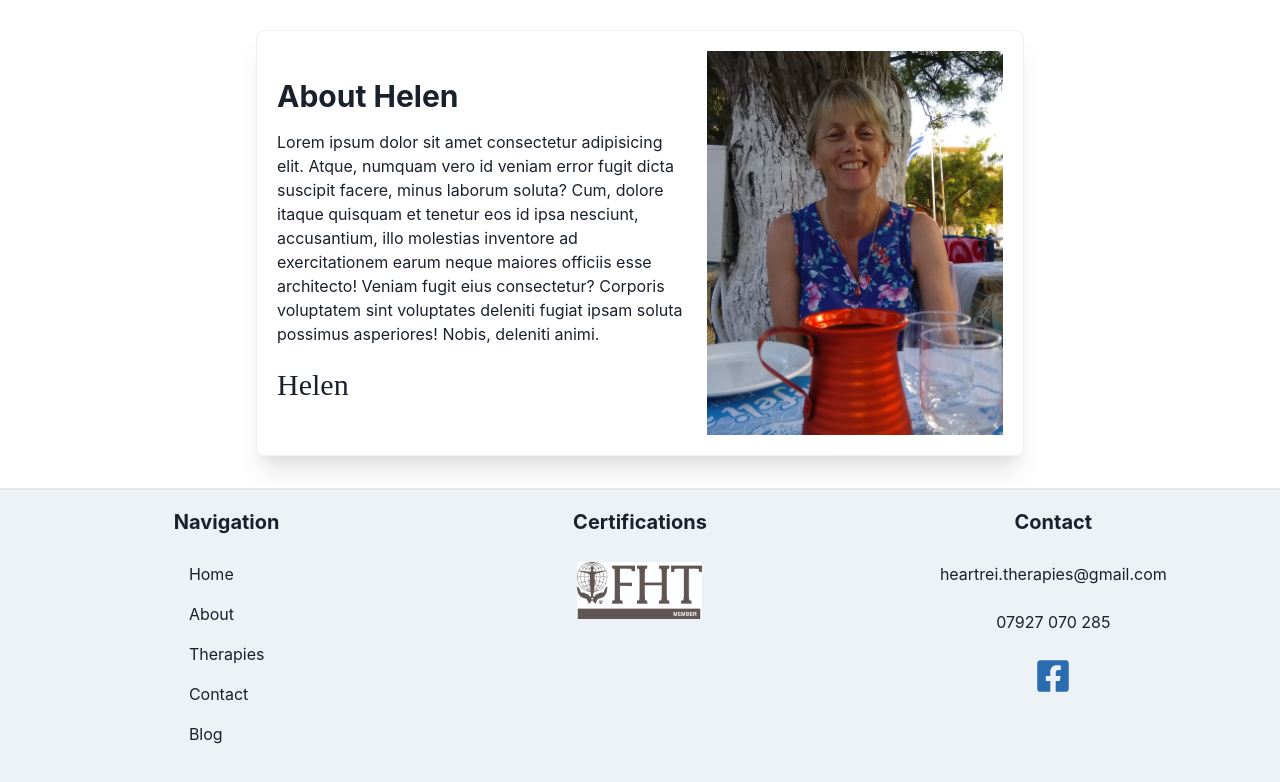
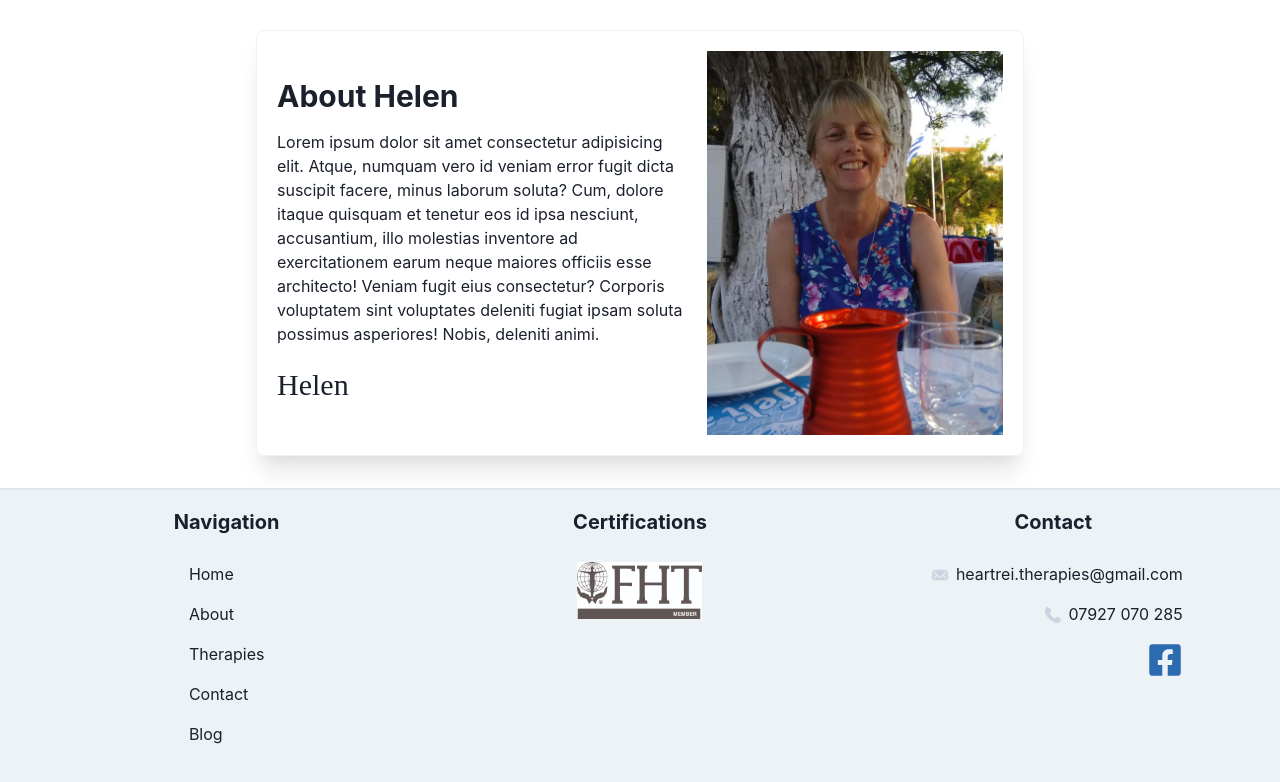
Before and after one commit to NickBlomberg/heartrei-v2, a Next.js app: page / in a window 1280 px wide. Shown: the part 752-1534 px from the top of the page. Built offline with nearby package versions, Linux system fonts and the light colour scheme; a web font is replaced by a local one.

Commit message:
Improve spacing and alignment of contact section

```diff
--- a/components/Footer.jsx
+++ b/components/Footer.jsx
@@ -7,7 +7,11 @@ import {
   ListItem,
   Image,
   Icon,
+  useBreakpointValue,
 } from '@chakra-ui/react'
+
+import { PhoneIcon, EmailIcon } from '@chakra-ui/icons'
+
 import { FaFacebookSquare } from 'react-icons/fa'
 import Link from './Link'
 
@@ -49,11 +53,18 @@ export default function Footer({ ...rest }) {
       </FooterSection>
 
       <FooterSection heading="Contact">
-        <VStack spacing={6}>
+        <VStack
+          spacing={4}
+          align={useBreakpointValue({ base: 'center', md: 'end' })}
+        >
           <Link href="mailto:heartrei.therapies@gmail.com">
+            <EmailIcon mx={2} color="gray.300" />
             heartrei.therapies@gmail.com
           </Link>
-          <Link href="tel:07927070285">07927 070 285</Link>
+          <Link href="tel:07927070285">
+            <PhoneIcon mx={2} color="gray.300" />
+            07927 070 285
+          </Link>
           <Link href="https://facebook.com/HeartReiTherapies/" isExternal>
             <Icon as={FaFacebookSquare} w={9} h={9} color="blue.600" />
           </Link>
```
